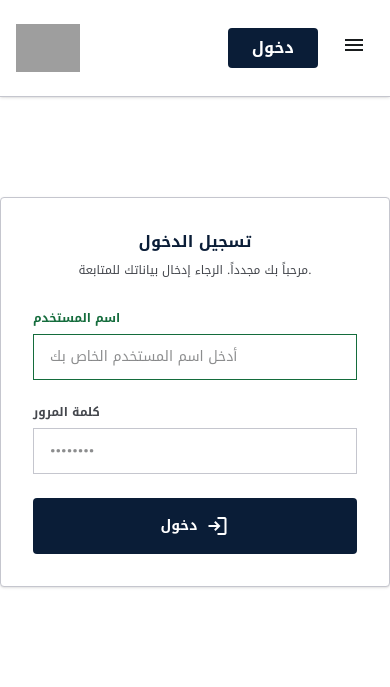
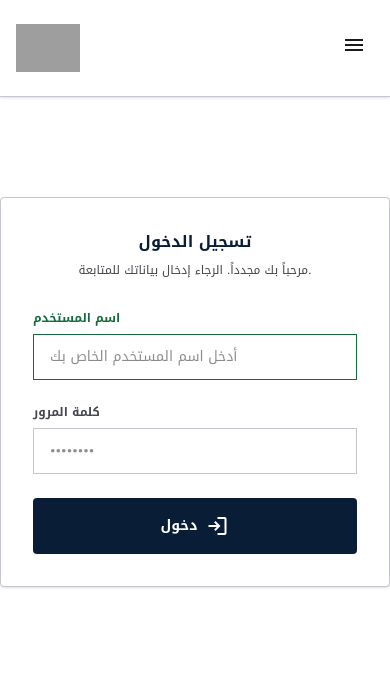
Before and after one commit to aahmed19982000/Al-Maghrib, a Django app: page /accounts/login/ in a window 390 px wide. Shown: the top 687 px of the page. Run offline with Django 5.2, Linux system fonts and the light colour scheme; data comes from the database, SQL or seed files in the repository; parts of the project's set-up code (start-up, migrations or seed data) failed here and were passed over; some libraries are stand-ins or nearby versions; grey boxes are pictures that could not be loaded.

Commit message:
Hide main login button on mobile viewports

```diff
--- a/templates/includes/navbar.html
+++ b/templates/includes/navbar.html
@@ -67,7 +67,7 @@
                 </div>
 
                 {% if not request.user.is_authenticated %}
-                    <a href="{% url 'accounts:login' %}" class="bg-primary text-on-primary px-6 py-2 text-label-sm font-bold rounded hover:opacity-90 transition-opacity">
+                    <a href="{% url 'accounts:login' %}" class="hidden md:inline-block bg-primary text-on-primary px-6 py-2 text-label-sm font-bold rounded hover:opacity-90 transition-opacity">
                         {% trans "دخول" %}
                     </a>
                 {% endif %}
```
